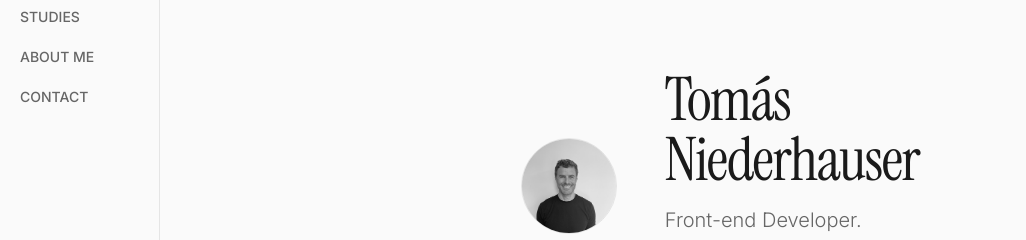
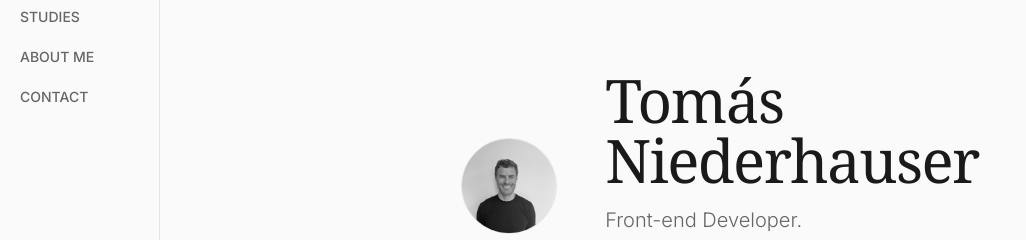
Before and after one commit to niederhausertomas/portfolio, a React (Vite) app: page / in a window 1280 px wide. Shown: the part 217-457 px from the top of the page, without its empty margins (0-1026 px from the left). Built offline with nearby package versions, Linux system fonts and the light colour scheme.

Commit message:
Update font loading in index.html and adjust Tailwind CSS configuration for serif fonts. Remove Instrument Serif and ensure consistency with local development settings for Netlify deployment.

```diff
--- a/index.html
+++ b/index.html
@@ -7,8 +7,8 @@
 		<link rel="preconnect" href="https://fonts.googleapis.com">
 		<link rel="preconnect" href="https://fonts.gstatic.com" crossorigin>
 		<!-- Preload para que las fuentes carguen lo antes posible (evita diferencia local vs Netlify) -->
-		<link rel="preload" href="https://fonts.googleapis.com/css2?family=Instrument+Serif:ital@0;1&family=Inter:wght@300;400;500;600&display=swap" as="style">
-		<link href="https://fonts.googleapis.com/css2?family=Instrument+Serif:ital@0;1&family=Inter:wght@300;400;500;600&display=swap" rel="stylesheet">
+		<link rel="preload" href="https://fonts.googleapis.com/css2?family=Inter:wght@300;400;500;600&display=swap" as="style">
+		<link href="https://fonts.googleapis.com/css2?family=Inter:wght@300;400;500;600&display=swap" rel="stylesheet">
 
 		<!--SEO-->
 		<meta name="keywords"  content="Front end developer, C++, HTML, CSS, JavaScript, React.js">
--- a/tailwind.config.js
+++ b/tailwind.config.js
@@ -9,7 +9,8 @@ export default {
     extend: {
       fontFamily: {
         sans: ['Inter', 'system-ui', 'sans-serif'],
-        serif: ['Instrument Serif', 'Georgia', 'serif'],
+        /* Misma pila que en localhost para que Netlify se vea igual */
+        serif: ['ui-serif', 'Georgia', 'Cambria', '"Times New Roman"', 'Times', 'serif'],
         mono: ['ui-monospace', 'monospace'],
       },
       colors: {
```
Also changed, not shown: 1 other file (tests, documents, lock files or other folders).
